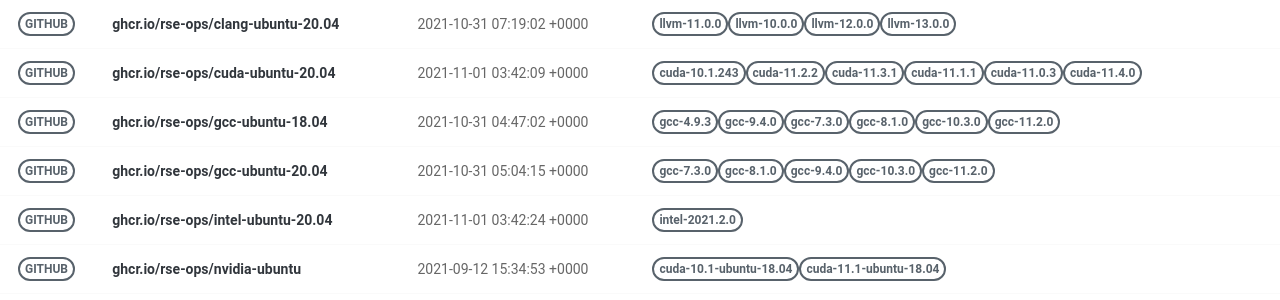
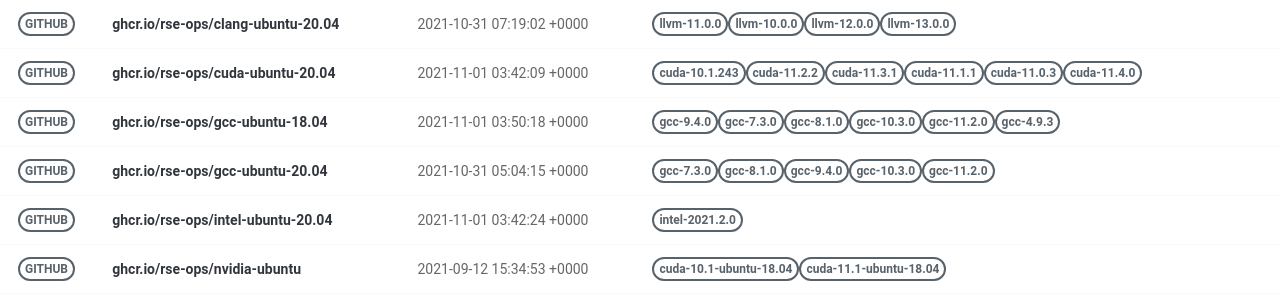
Before and after one commit to rse-ops/docker-images, a Jekyll site: the page built from pages/index.md, in a window 1280 px wide. Shown: the part 179-479 px from the top of the page. Built offline with Jekyll 4.4.1, drawn with Linux system fonts in a browser that asks for light colours; nearby versions of some CDN libraries.

Commit message:
Automated push to update library 2021-11-01

```diff
--- a/_library/ghcr.io-rse-ops-gcc-ubuntu-18.04.md
+++ b/_library/ghcr.io-rse-ops-gcc-ubuntu-18.04.md
@@ -1,14 +1,11 @@
 ---
 layout: container
 name: ghcr.io/rse-ops/gcc-ubuntu-18.04
-updated_at: 2021-10-31 04:47:02.599629
+updated_at: 2021-11-01 03:50:18.213341
 
 
 container_url: https://github.com/orgs/rse-ops/packages/container/package/gcc-ubuntu-18.04
 versions:
- - tag: gcc-4.9.3
-   dockerfile: https://github.com/rse-ops/docker-images/blob/main/ubuntu/gcc/Dockerfile
-   manifest: https://crane.ggcr.dev/manifest/ghcr.io/rse-ops/gcc-ubuntu-18.04:gcc-4.9.3
  - tag: gcc-9.4.0
    dockerfile: https://github.com/rse-ops/docker-images/blob/main/ubuntu/gcc/Dockerfile
    manifest: https://crane.ggcr.dev/manifest/ghcr.io/rse-ops/gcc-ubuntu-18.04:gcc-9.4.0
```
Also changed, not shown: other parts of _library/ghcr.io-rse-ops-gcc-ubuntu-18.04.md (+3 -0 lines).
